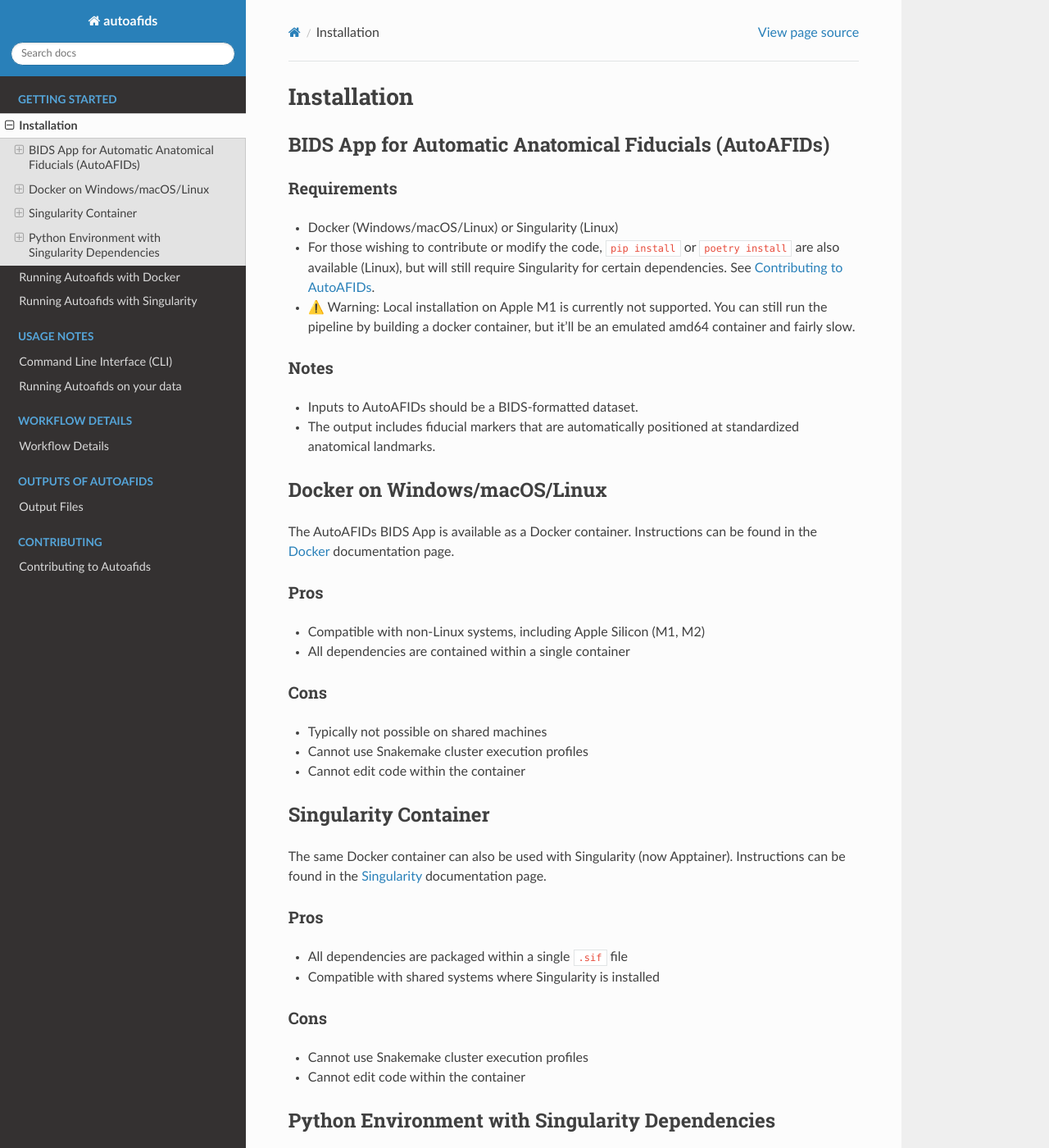
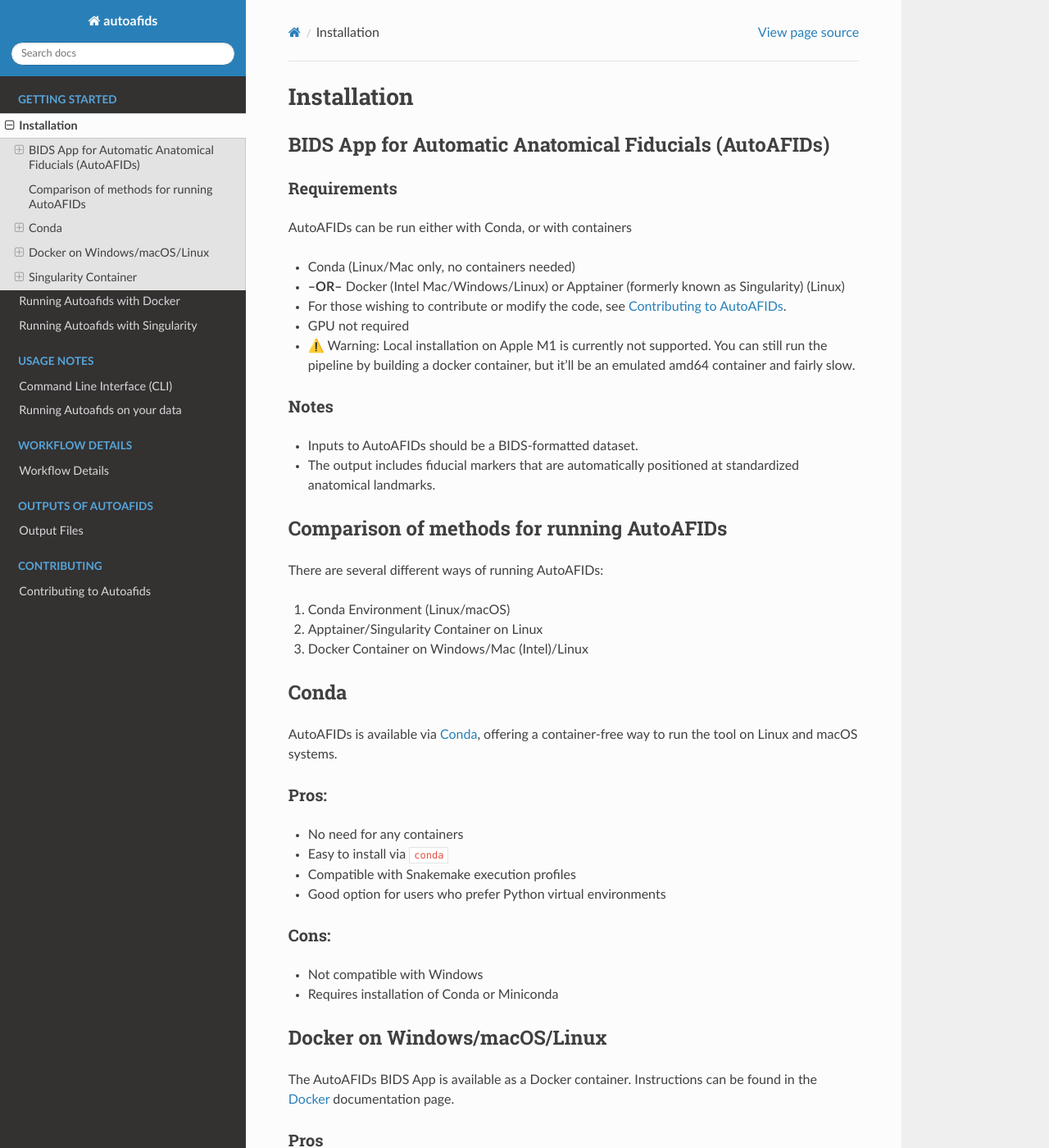
Before and after one commit to afids/autoafids, a Sphinx documentation site: the page built from docs/getting_started/installation.md, in a window 1280 px wide and 1400 px high. Shown: the whole window at 82% size. Built offline with Sphinx 7.4.7 and the Read the Docs theme 3.1.0, drawn with Linux system fonts in a browser that asks for light colours; pages that are not in the unit, such as notebooks, are missing from menus; some of the changed text lies outside the part shown.

Commit message:
add conda documentation

```diff
--- a/docs/getting_started/installation.md
+++ b/docs/getting_started/installation.md
@@ -3,17 +3,43 @@
 ## BIDS App for Automatic Anatomical Fiducials (AutoAFIDs)
 
 ### Requirements
-- Docker (Windows/macOS/Linux) or Singularity (Linux)
-- For those wishing to contribute or modify the code, `pip install` or `poetry install` are also available (Linux), but will still require Singularity for certain dependencies. See [Contributing to AutoAFIDs](https://github.com/afids/autoafids/blob/main/CONTRIBUTING.md).
+
+AutoAFIDs can be run either with Conda, or with containers
+-   Conda (Linux/Mac only, no containers needed)
+-   **--OR--**  Docker (Intel Mac/Windows/Linux) or Apptainer (formerly known as Singularity) (Linux)
+-   For those wishing to contribute or modify the code, see [Contributing to AutoAFIDs](https://autoafids.readthedocs.io/en/latest/contributing/contributing.html).
+-   GPU not required
 - ⚠️ Warning: Local installation on Apple M1 is currently not supported. You can still run the pipeline by building a docker container, but it'll be an emulated amd64 container and fairly slow.
 
 ### Notes
 - Inputs to AutoAFIDs should be a BIDS-formatted dataset.
 - The output includes fiducial markers that are automatically positioned at standardized anatomical landmarks.
 
+## Comparison of methods for running AutoAFIDs
+
+There are several different ways of running AutoAFIDs:
+
+1. Conda Environment (Linux/macOS)
+2. Apptainer/Singularity Container on Linux
+3. Docker Container on Windows/Mac (Intel)/Linux
+
+## Conda
+
+AutoAFIDs is available via [Conda](https://docs.conda.io/), offering a container-free way to run the tool on Linux and macOS systems.
+
+### Pros:
+- No need for any containers
+- Easy to install via `conda`
+- Compatible with Snakemake execution profiles
+- Good option for users who prefer Python virtual environments
+
+### Cons:
+- Not compatible with Windows
+- Requires installation of Conda or Miniconda
+
 ## Docker on Windows/macOS/Linux
 
-The AutoAFIDs BIDS App is available as a Docker container. Instructions can be found in the [Docker](https://github.com/afids/autoafids/tree/main/docker) documentation page.
+The AutoAFIDs BIDS App is available as a Docker container. Instructions can be found in the [Docker](https://autoafids.readthedocs.io/en/latest/getting_started/docker.html) documentation page.
 
 ### Pros
 - Compatible with non-Linux systems, including Apple Silicon (M1, M2)
@@ -26,7 +52,7 @@
 
 ## Singularity Container
 
-The same Docker container can also be used with Singularity (now Apptainer). Instructions can be found in the [Singularity](https://github.com/afids/autoafids/tree/main/docker) documentation page.
+The same Docker container can also be used with Singularity (now Apptainer). Instructions can be found in the [Singularity](https://autoafids.readthedocs.io/en/latest/getting_started/singularity.html) documentation page.
 
 ### Pros
 - All dependencies are packaged within a single `.sif` file
@@ -35,13 +61,3 @@
 ### Cons
 - Cannot use Snakemake cluster execution profiles
 - Cannot edit code within the container
-
-## Python Environment with Singularity Dependencies
-
-Instructions can be found in the [Contributing](https://github.com/afids/autoafids/blob/main/CONTRIBUTING.md) documentation page.
-
-### Pros
-- Provides flexibility to modify and develop the code
-
-### Cons
-- Requires a system with Singularity for handling external dependencies
```
Also changed, not shown: autoafids-dev.yml (added, +16 -0 lines), docs/getting_started/conda.md (added, +145 -0 lines), docs/index.md (+1 -0 lines).
